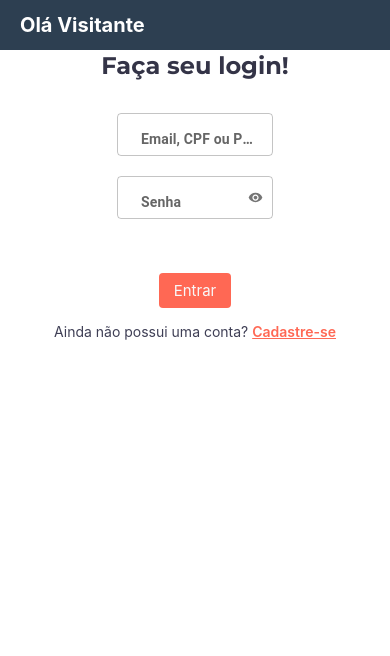
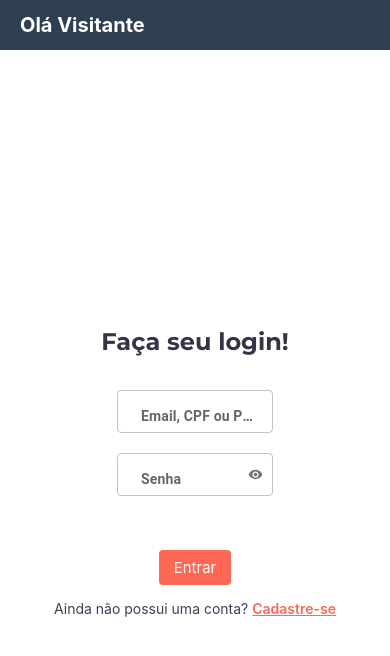
Before and after one commit to lucasfpds/front-crud-pnttel, a React app: page / in a window 390 px wide. Built offline with nearby package versions, Linux system fonts and the light colour scheme.

Commit message:
responsiveness settings for mobile

```diff
--- a/src/App.css
+++ b/src/App.css
@@ -6,8 +6,9 @@
 
 .App {
   height: max-content;
+  min-height: 100vh;
+  /* height: 100vh; */
 }
-
 
 @media (max-width: 768px) {
   .App {
--- a/src/routes.js
+++ b/src/routes.js
@@ -28,13 +28,20 @@ function Routes() {
         <Switch>
           <GlobalProvider>
             <Header />
+            <div
+              style={{
+                minHeight: "100vh",
+                display: "flex",
+                alignItems: "center",
+              }}
+            >
               <Route path={["/", "/sign-in"]} exact component={SignIn} />
               <Route path="/sign-up" exact component={SignUp} />
               <ProtectedRoutes>
                 {/* <Route path="/home" exact component={InputAdornments} /> */}
                 <Route path="/edit" exact component={EditUser} />
-
               </ProtectedRoutes>
+            </div>
           </GlobalProvider>
         </Switch>
       </Router>
```
Also changed, not shown: 1 other file. Lines whose indentation alone changed are shown as unchanged.
